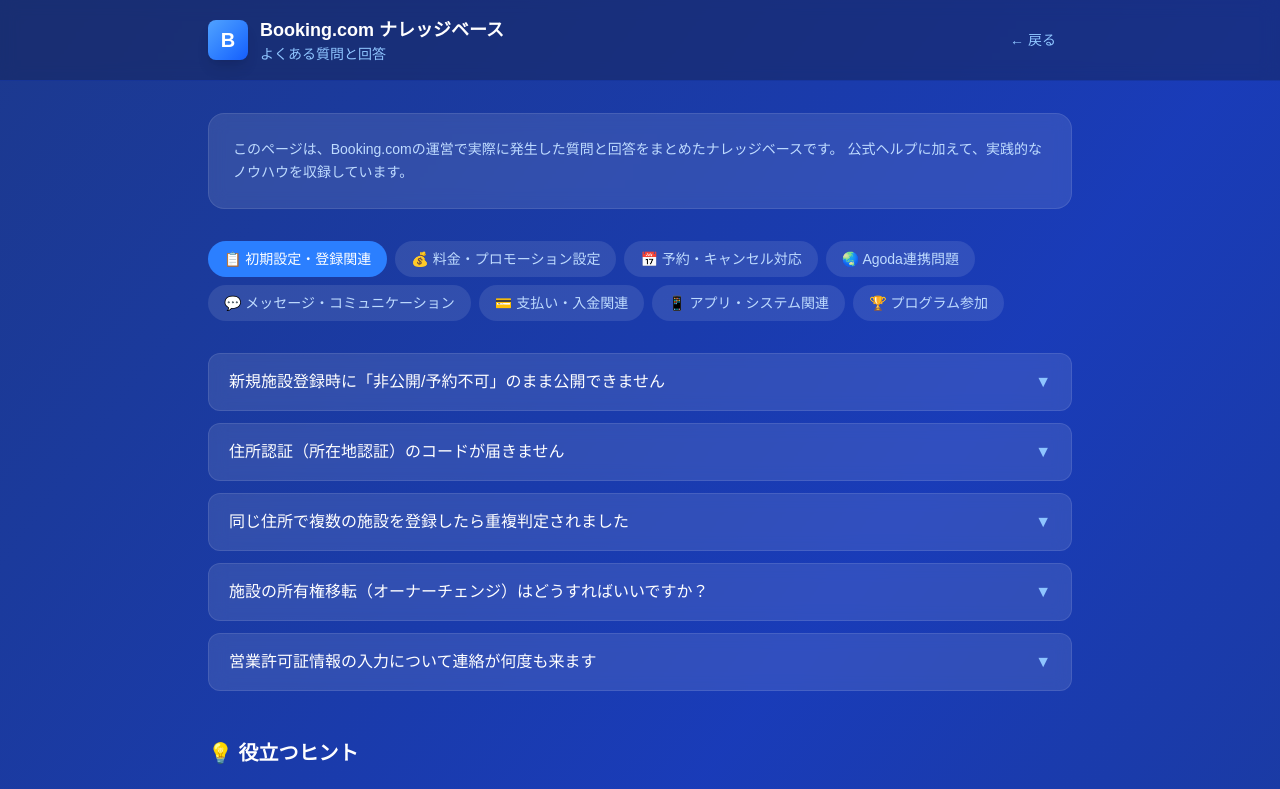
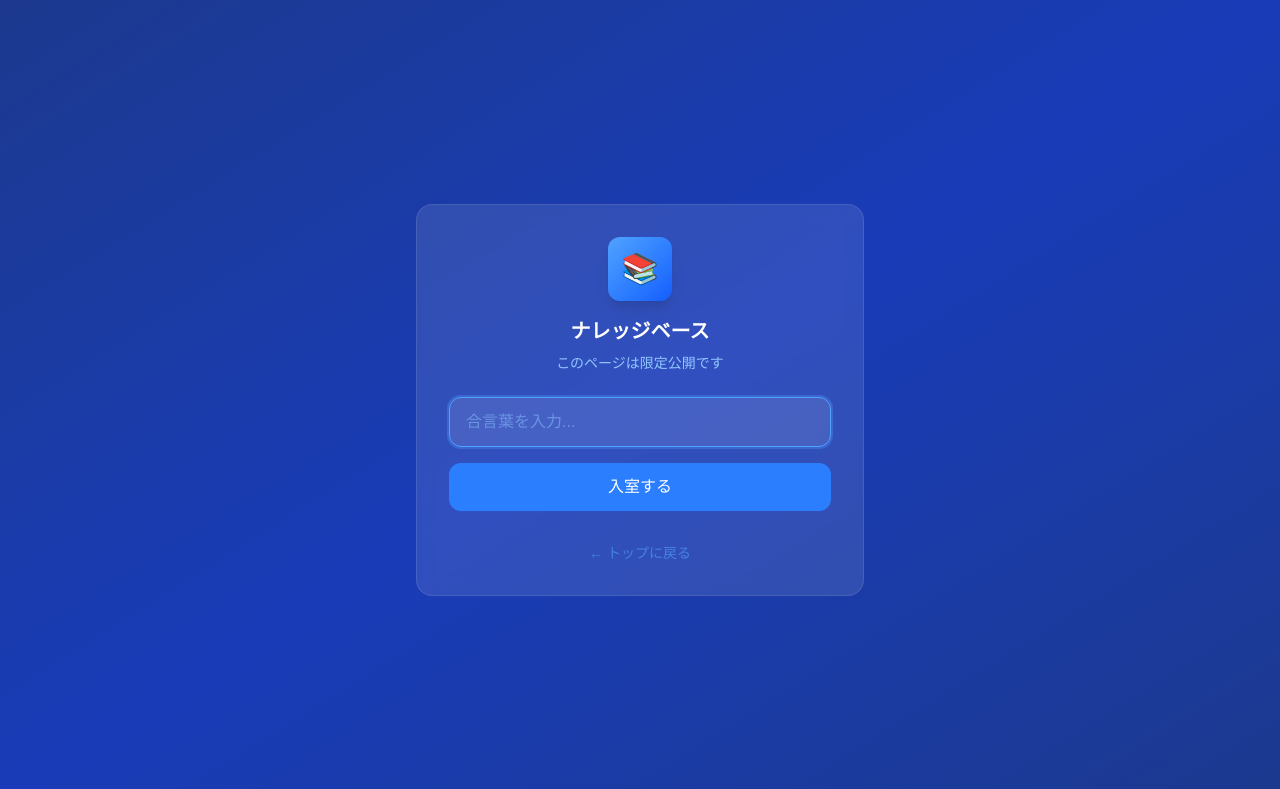
Before and after one commit to ao-magicianED/BookingPostingprocedure, a Next.js app: page /BookingPostingprocedure/faq in a window 1280 px wide. Shown: the top 789 px of the page. Built offline with nearby package versions, Linux system fonts and the light colour scheme.

Commit message:
Add passphrase protection to FAQ page component

```diff
--- a/app/faq/page.tsx
+++ b/app/faq/page.tsx
@@ -257,6 +257,20 @@
 export default function FAQPage() {
     const [openCategory, setOpenCategory] = useState<string | null>('registration');
     const [openItems, setOpenItems] = useState<{ [key: string]: boolean }>({});
+    const [isAuthenticated, setIsAuthenticated] = useState(false);
+    const [inputPassword, setInputPassword] = useState('');
+    const [error, setError] = useState('');
+
+    const handlePasswordSubmit = (e: React.FormEvent) => {
+        e.preventDefault();
+        if (inputPassword === 'ヘンリー') {
+            setIsAuthenticated(true);
+            setError('');
+        } else {
+            setError('合言葉が違います');
+            setInputPassword('');
+        }
+    };
 
     const toggleCategory = (categoryId: string) => {
         setOpenCategory(openCategory === categoryId ? null : categoryId);
@@ -266,6 +280,50 @@
         const key = `${categoryId}-${itemIndex}`;
         setOpenItems((prev) => ({ ...prev, [key]: !prev[key] }));
     };
+
+    // 認証前の画面
+    if (!isAuthenticated) {
+        return (
+            <div className="min-h-screen bg-gradient-to-br from-blue-900 via-blue-800 to-blue-900 flex items-center justify-center px-4">
+                <div className="bg-white/10 backdrop-blur-sm rounded-2xl p-8 border border-white/10 max-w-md w-full">
+                    <div className="text-center mb-6">
+                        <div className="w-16 h-16 bg-gradient-to-br from-blue-400 to-blue-600 rounded-xl flex items-center justify-center text-white font-bold text-3xl shadow-lg mx-auto mb-4">
+                            📚
+                        </div>
+                        <h1 className="text-white font-bold text-xl">ナレッジベース</h1>
+                        <p className="text-blue-300 text-sm mt-2">このページは限定公開です</p>
+                    </div>
+                    <form onSubmit={handlePasswordSubmit} className="space-y-4">
+                        <div>
+                            <input
+                                type="text"
+                                value={inputPassword}
+                                onChange={(e) => setInputPassword(e.target.value)}
+                                placeholder="合言葉を入力..."
+                                className="w-full px-4 py-3 bg-white/10 border border-white/20 rounded-xl text-white placeholder-blue-300/50 focus:outline-none focus:border-blue-400 focus:ring-2 focus:ring-blue-400/30"
+                                autoFocus
+                            />
+                        </div>
+                        {error && (
+                            <p className="text-red-400 text-sm text-center">{error}</p>
+                        )}
+                        <button
+                            type="submit"
+                            className="w-full px-4 py-3 bg-blue-500 hover:bg-blue-600 text-white font-medium rounded-xl transition-colors"
+                        >
+                            入室する
+                        </button>
+                        <a
+                            href="/"
+                            className="block text-center text-blue-400/60 hover:text-blue-300 text-sm mt-4"
+                        >
+                            ← トップに戻る
+                        </a>
+                    </form>
+                </div>
+            </div>
+        );
+    }
 
     return (
         <div className="min-h-screen bg-gradient-to-br from-blue-900 via-blue-800 to-blue-900">
```
